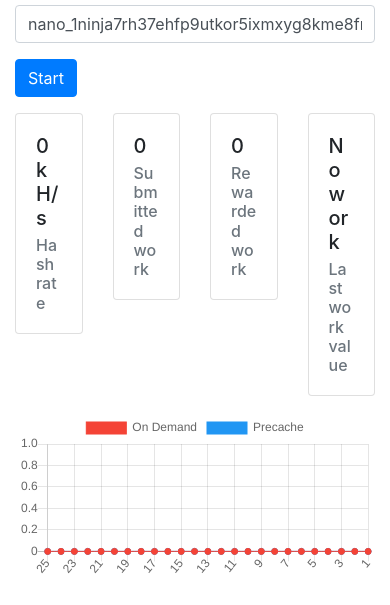
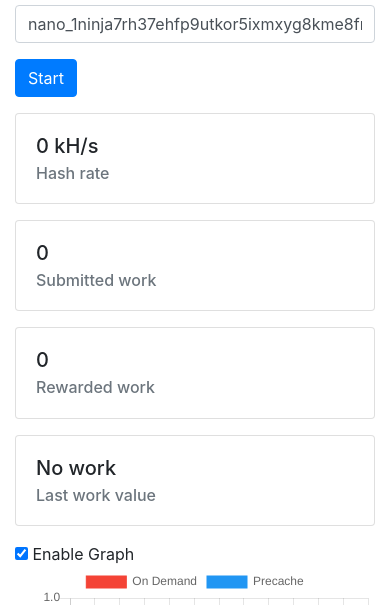
Before and after one commit to BitDesert/nano-dpow-web, a plain HTML site: page index.html in a window 390 px wide. Shown: the part 227-832 px from the top of the page. Drawn offline with Linux system fonts and the light colour scheme.

Commit message:
docs + frontend changes + enable graph

```diff
--- a/index.html
+++ b/index.html
@@ -16,15 +16,17 @@
         <form class="mb-3">
             <h1 class="mt-5">Distributed Nano Proof of Work System</h1>
 
-            <label for="payout">Your Payout Address</label>
-            <input type="text" class="form-control" id="payout"
-                value="nano_1ninja7rh37ehfp9utkor5ixmxyg8kme8fnzc4zty145ibch8kf5jwpnzr3r" placeholder="nano_1234..."
-                pattern="(nano|xrb)_[13]{1}[13456789abcdefghijkmnopqrstuwxyz]{59}" required>
+            <div id="payoutaddress">
+                <label for="payout">Your Payout Address</label>
+                <input type="text" class="form-control" id="payout"
+                    value="nano_1ninja7rh37ehfp9utkor5ixmxyg8kme8fnzc4zty145ibch8kf5jwpnzr3r" placeholder="nano_1234..."
+                    pattern="(nano|xrb)_[13]{1}[13456789abcdefghijkmnopqrstuwxyz]{59}" required>
 
+            </div>
             <button id="statusbtn" class="btn btn-primary mt-3">Start</button>
         </form>
-        <div class="row mb-3">
-            <div class="col-3">
+        <div class="row">
+            <div class="col-md-3 mb-3">
                 <div class="card">
                     <div class="card-body">
                         <h5 class="card-title"><span id="hashpower">0</span> kH/s</h5>
@@ -32,7 +34,7 @@
                     </div>
                 </div>
             </div>
-            <div class="col-3">
+            <div class="col-md-3 mb-3">
                 <div class="card">
                     <div class="card-body">
                         <h5 class="card-title" id="workcounter">0</h5>
@@ -40,7 +42,7 @@
                     </div>
                 </div>
             </div>
-            <div class="col-3">
+            <div class="col-md-3 mb-3">
                 <div class="card">
                     <div class="card-body">
                         <h5 class="card-title" id="rewardcounter">0</h5>
@@ -48,7 +50,7 @@
                     </div>
                 </div>
             </div>
-            <div class="col-3">
+            <div class="col-md-3 mb-3">
                 <div class="card">
                     <div class="card-body">
                         <h5 class="card-title" id="lastwork">No work</h5>
@@ -57,8 +59,9 @@
                 </div>
             </div>
         </div>
-        <div class="row mb-3">
-            <div class="col-12">
+        <div class="row">
+            <div class="col-12 mb-3">
+                <input type="checkbox" id="enablegraph" name="enablegraph" checked> Enable Graph
                 <div class="chart-container">
                     <canvas id="lastWorkChart"></canvas>
                 </div>
--- a/static/js/chart.js
+++ b/static/js/chart.js
@@ -25,12 +25,13 @@ var lastWorkChart = new Chart(document.getElementById('lastWorkChart'), {
     responsive: true,
     scales: {
       yAxes: [{
+        display: true,
         ticks: {
-          beginAtZero: true,
-          scaleLabel: {
-            display: true,
-            labelString: 'Time in ms'
-          }
+          beginAtZero: true
+        },
+        scaleLabel: {
+          display: true,
+          labelString: 'Time in ms'
         }
       }]
     }
@@ -46,6 +47,8 @@ for (let i = 25; i > 0; i--) {
 }
 
 client.on("message", function (topic, payload) {
+  if(document.getElementById("enablegraph").checked == false) return
+
   payload = payload + ''
 
   var topic_split = topic.split('/')
--- a/static/js/client.js
+++ b/static/js/client.js
@@ -1,3 +1,4 @@
+// global variables
 const form = document.forms[0];
 const status = document.getElementById('status');
 var socket;
@@ -8,6 +9,7 @@ var rewardcounter = 0;
 var payout_address = '';
 var work_cache = [];
 
+// connect to mqtt/websocket server
 var client = mqtt.connect('mqtts://client:client@dpow.nanocenter.org/mqtt/')
 
 client.on("connect", function () {
@@ -23,6 +25,7 @@ client.on("error", function (error) {
 })
 
 function initMqtt(){
+  // subscribe to all neccessary channels
   client.subscribe([
     'work/#',
     'cancel/#',
@@ -31,8 +34,10 @@ function initMqtt(){
   ])
 
   client.on("message", function (topic, payload) {
+    // force string type
     payload = payload + ''
 
+    // to get the subtopics
     var topic_split = topic.split('/')
     var message_type = topic_split[0]
 
@@ -63,16 +68,20 @@ function initMqtt(){
       }
 
     } else if (message_type == 'heartbeat') {
+      // if we get a heartbeat update the time
       document.getElementById('last_heartbeat').textContent = new Date().toLocaleString();
 
     } else if (message_type == 'statistics') {
+      // currently not implemented
       console.log('statistics', topic_split, JSON.parse(payload))
 
     } else if (message_type == 'client') {
+      // we got a reward, yay!
       console.log('client', topic_split, JSON.parse(payload))
       rewardcounter++;
 
     } else if (message_type == 'cancel') {
+      // work is done, stop the working
       if (payload == is_working) {
         console.log('Currently working, cancel ' + payload)
         is_working = '';
@@ -96,7 +105,6 @@ function webgl(hash, callback) {
         setStatus('Calculated ' + n + ' frames...');
         if (is_working == '') {
           console.log('Cancelled')
-          setStatus('Waiting for work...');
           checkForWork()
           return true
         }
@@ -132,8 +140,6 @@ function generateWork(hash, callback) {
     document.getElementById('workcounter').textContent = workcounter;
     document.getElementById('rewardcounter').textContent = rewardcounter;
 
-    setStatus('Waiting for work...');
-
     callback(workValue);
   });
 }
@@ -154,6 +160,8 @@ function checkForWork() {
     });
   } else {
     console.log('Nothing in work cache')
+
+    setStatus('Waiting for work...');
   }
 }
 
@@ -168,13 +176,16 @@ form.addEventListener('submit', e => {
   if (inited) { return }
   inited = true;
 
+  // hide the payout address so it cannot be changed
+  document.getElementById("payoutaddress").style.display = "none";
+
+  // store the address globally
   payout_address = form.elements[0].value;
 
   console.log('Payout: ', payout_address)
 
+  // and let's start the party!
   checkForWork()
-
-  setStatus('Waiting for work...');
 
 }, false);
 
```
